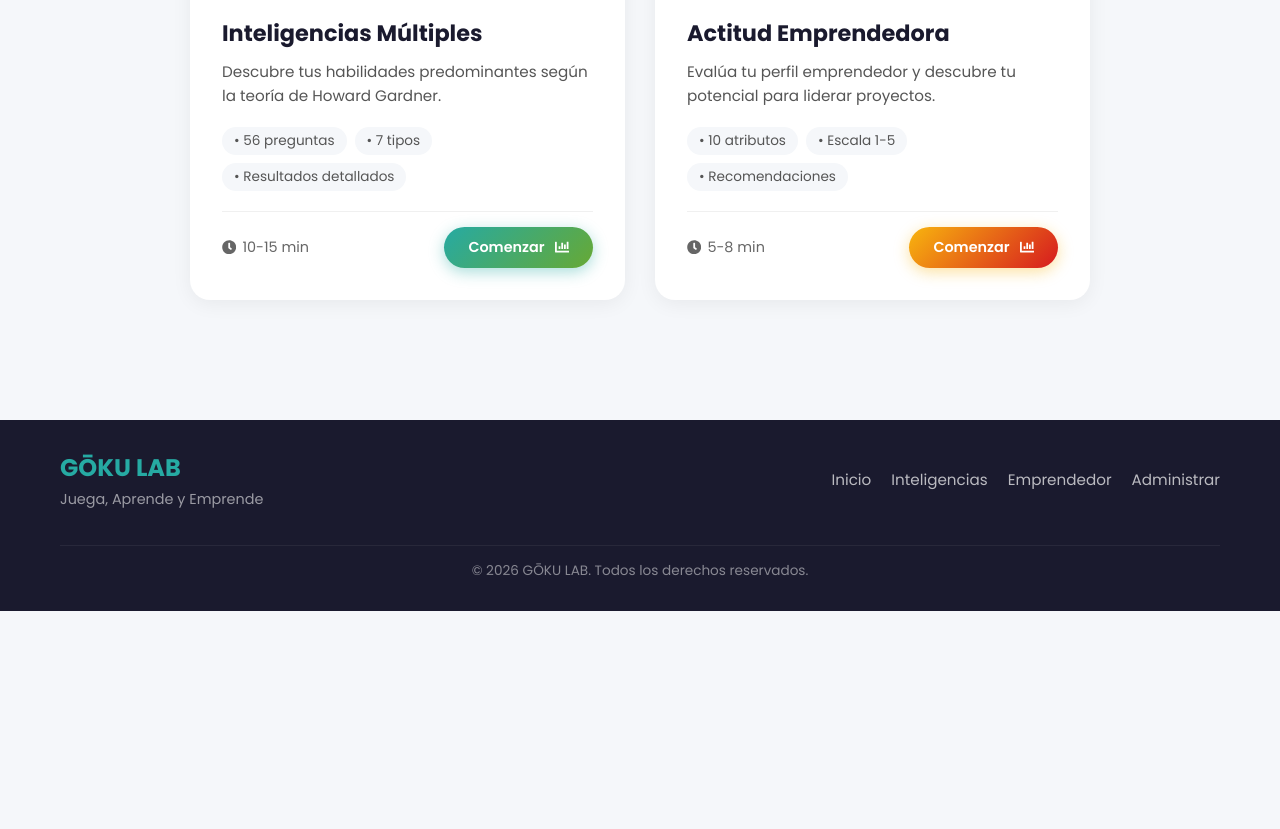
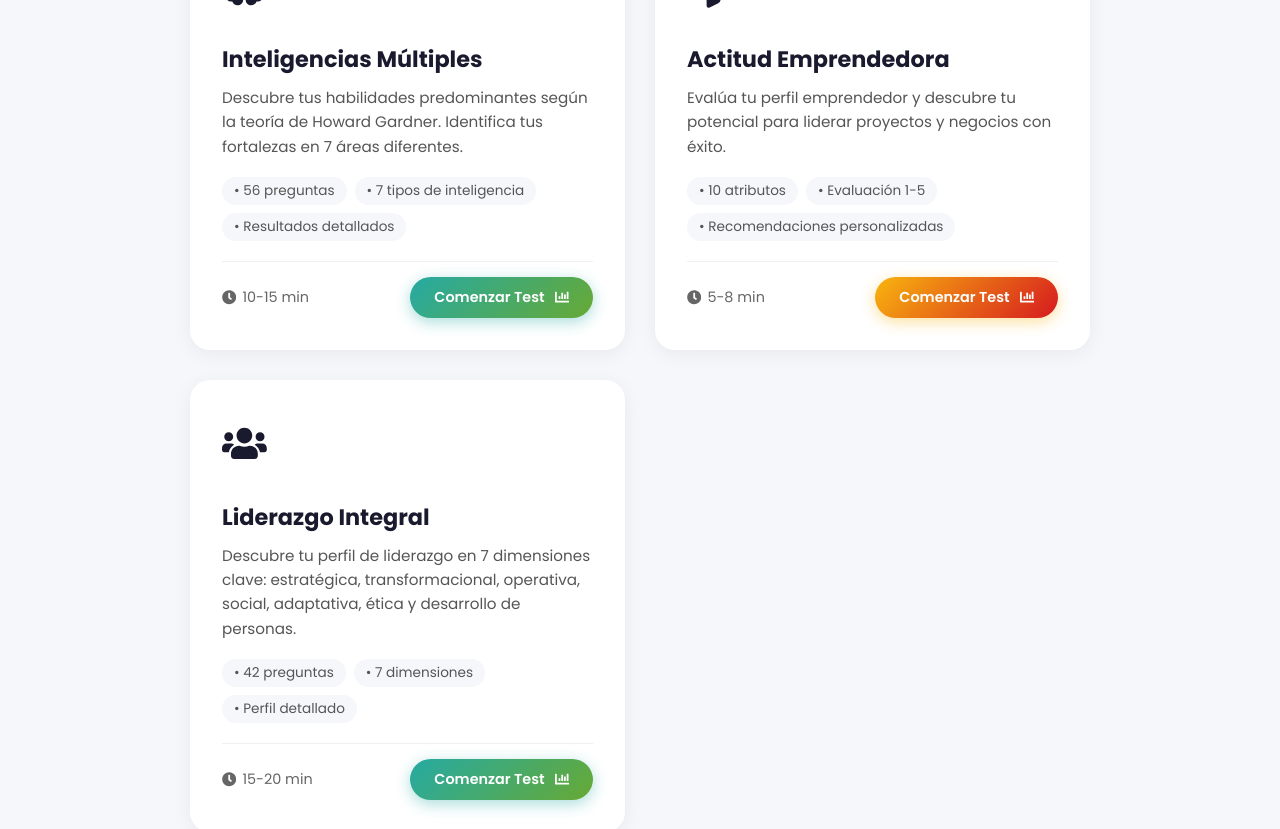
Before and after one commit to jcrendon0909/Gokulab_plataforma_de_evaluacion, a React (Vite) app in the folder frontend/: page / in a window 1280 px wide. Shown: the part 1040-1869 px from the top of the page. Before the commit the page ends 1651 px from the top, so only its background shows below. Built offline with nearby package versions, Linux system fonts and the light colour scheme.

Commit message:
fix: agregar tarjeta de liderazgo en TestCards

```diff
--- a/frontend/src/components/home/TestCards.jsx
+++ b/frontend/src/components/home/TestCards.jsx
@@ -1,7 +1,7 @@
 import React from 'react';
 import { motion } from 'framer-motion';
 import { useNavigate } from 'react-router-dom';
-import { FaBrain, FaRocket, FaClock, FaChartBar } from 'react-icons/fa';
+import { FaBrain, FaRocket, FaClock, FaChartBar, FaUsers } from 'react-icons/fa';
 import './TestCards.css';
 
 const TestCards = () => {
@@ -12,8 +12,8 @@ const TestCards = () => {
       id: 'inteligencias',
       title: 'Inteligencias Múltiples',
       icon: <FaBrain />,
-      description: 'Descubre tus habilidades predominantes según la teoría de Howard Gardner.',
-      features: ['56 preguntas', '7 tipos', 'Resultados detallados'],
+      description: 'Descubre tus habilidades predominantes según la teoría de Howard Gardner. Identifica tus fortalezas en 7 áreas diferentes.',
+      features: ['56 preguntas', '7 tipos de inteligencia', 'Resultados detallados'],
       color: 'primary',
       path: '/test/inteligencias',
       time: '10-15 min'
@@ -22,11 +22,22 @@ const TestCards = () => {
       id: 'emprendedor',
       title: 'Actitud Emprendedora',
       icon: <FaRocket />,
-      description: 'Evalúa tu perfil emprendedor y descubre tu potencial para liderar proyectos.',
-      features: ['10 atributos', 'Escala 1-5', 'Recomendaciones'],
+      description: 'Evalúa tu perfil emprendedor y descubre tu potencial para liderar proyectos y negocios con éxito.',
+      features: ['10 atributos', 'Evaluación 1-5', 'Recomendaciones personalizadas'],
       color: 'secondary',
       path: '/test/emprendedor',
       time: '5-8 min'
+    },
+    // ===== NUEVO TEST DE LIDERAZGO =====
+    {
+      id: 'liderazgo',
+      title: 'Liderazgo Integral',
+      icon: <FaUsers />,
+      description: 'Descubre tu perfil de liderazgo en 7 dimensiones clave: estratégica, transformacional, operativa, social, adaptativa, ética y desarrollo de personas.',
+      features: ['42 preguntas', '7 dimensiones', 'Perfil detallado'],
+      color: 'primary',
+      path: '/test/liderazgo',
+      time: '15-20 min'
     }
   ];
 
@@ -40,7 +51,7 @@ const TestCards = () => {
           transition={{ duration: 0.6 }}
         >
           <h2 className="section-title">Elige tu <span className="text-gradient">Evaluación</span></h2>
-          <p className="section-subtitle">Selecciona el test que mejor se adapte a tus necesidades</p>
+          <p className="section-subtitle">Selecciona el test que mejor se adapte a tus necesidades y comienza tu viaje de autoconocimiento</p>
         </motion.div>
 
         <div className="cards-grid">
@@ -51,7 +62,7 @@ const TestCards = () => {
               initial={{ opacity: 0, y: 30 }}
               animate={{ opacity: 1, y: 0 }}
               transition={{ duration: 0.6, delay: index * 0.2 }}
-              whileHover={{ y: -10 }}
+              whileHover={{ y: -10, transition: { duration: 0.3 } }}
             >
               <div className="card-icon">{test.icon}</div>
               <h3 className="card-title">{test.title}</h3>
@@ -59,7 +70,9 @@ const TestCards = () => {
 
               <div className="card-features">
                 {test.features.map((feature, i) => (
-                  <span key={i} className="feature-tag">• {feature}</span>
+                  <span key={i} className="feature-tag">
+                    <span className="feature-dot">•</span> {feature}
+                  </span>
                 ))}
               </div>
 
@@ -72,7 +85,7 @@ const TestCards = () => {
                   className={`btn btn-${test.color}`}
                   onClick={() => navigate(test.path)}
                 >
-                  Comenzar <FaChartBar />
+                  Comenzar Test <FaChartBar />
                 </button>
               </div>
             </motion.div>
```
